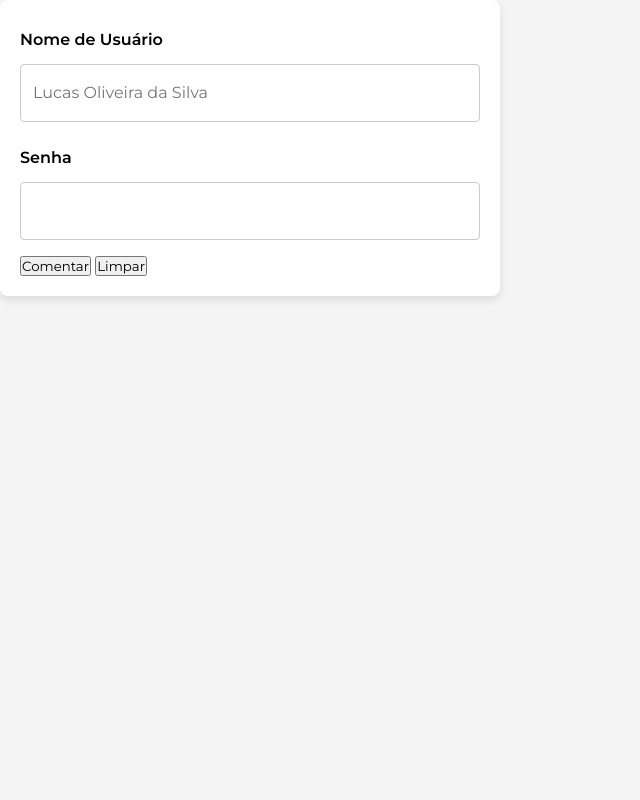
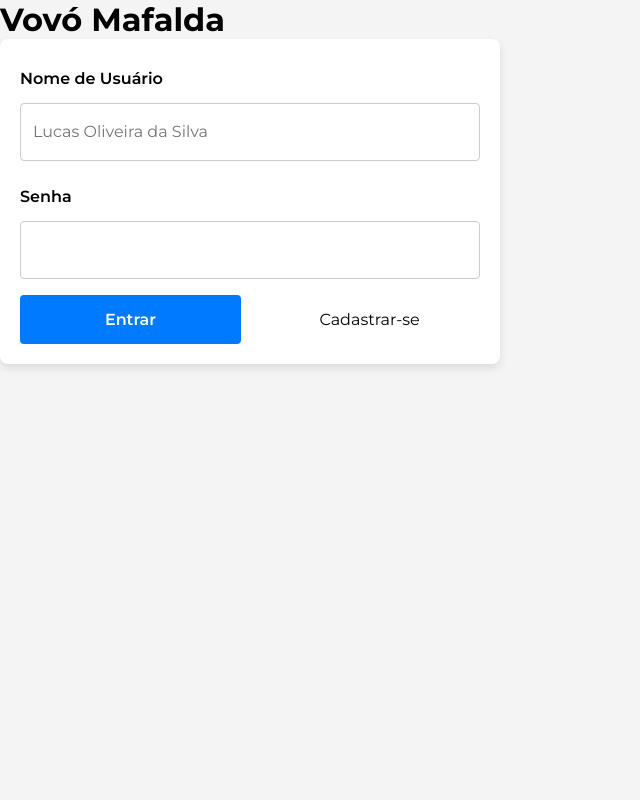
Before and after one commit to SamuelMoreiraFerreira/web-service-comentarios, a Flask app: page /login in a window 1280 px wide. Shown: the whole page, without its empty margins (0-640 px from the left). Run offline with Flask 3, Linux system fonts and the light colour scheme.

Commit message:
ADD Tabela de usuários em "db_config.json"
ADD Tabela de usuários na estrutura SQL

ADD Controlador de usuários, função "exists"

UPDATE CSS de todas as páginas

UPDATE Estrutura HTML da página de Login

```diff
--- a/app.py
+++ b/app.py
@@ -1,6 +1,6 @@
 from flask import Flask, render_template, request, redirect
 
-from model.commentController import Comment
+from model.comments_controller import Comment
 
 app = Flask(__name__)
 
--- a/db_config.json
+++ b/db_config.json
@@ -21,5 +21,20 @@
 
         }
 
+    },
+
+    "tb_users": {
+
+        "name": "tb_usuarios",
+
+        "fields": {
+
+            "id": "",
+            "name": "nome",
+            "login": "login",
+            "password": "senha"
+
+        }
+
     }
 }
--- a/static/styles/formulario.css
+++ b/static/styles/formulario.css
@@ -204,6 +204,7 @@ body
 {
     display: flex;
     align-items: center;
+    justify-content: space-between;
 
     margin-bottom: 15px;
 }
--- a/static/styles/login.css
+++ b/static/styles/login.css
@@ -8,7 +8,7 @@ body
 
 /* Formulário */
 
-.login__form-container
+.form-login
 {
     width: 100%;
     max-width: 500px;
@@ -24,7 +24,7 @@ body
 
 /* Labels */
 
-.form__label
+.form-login__label
 {
     display: block;
 
@@ -36,11 +36,9 @@ body
 
 /* Input de Texto */
 
-.form__input,
-.form__textarea
+.form-login__input
 {
     width: 100%;
-    max-height: 500px;
 
     margin-bottom: 16px;
 
@@ -55,10 +53,48 @@ body
     resize: vertical;
 }
 
-.form__input:focus,
-.form__textarea:focus
+.form-login__input:focus
 {
     border-color: var(--blue);
 
     outline: none;
 }
+
+.form-login__buttons
+{
+    width: 100%;
+
+    display: flex;
+    justify-content: space-between;
+}
+
+.form-login__button
+{
+    width: 48%;
+
+    padding: 15px 0;
+
+    border: none;
+    border-radius: 4px;
+
+    font-size: 1rem;
+
+    text-align: center;
+
+    cursor: pointer;
+
+    transition: filter 0.3s;
+}
+
+.form-login__btn--login
+{
+    background-color: var(--blue);
+
+    font-weight: 600;
+    color: #fff;
+}
+
+.form-login__btn--login:hover
+{
+    filter: brightness(0.9);
+}
--- a/static/styles/reset.css
+++ b/static/styles/reset.css
@@ -5,6 +5,8 @@
     margin: 0;
     padding: 0;
     box-sizing: border-box;
+    color: inherit;
+    text-decoration: none;
 
     /* Fonte Padrão */
 
--- a/templates/login.html
+++ b/templates/login.html
@@ -26,25 +26,31 @@
 
 <body>
 
+    <header>
+
+        <h1>Vovó Mafalda</h1>
+
+    </header>
+
     <main>
 
-        <form class="login__form-container">
+        <form class="form-login" action="" method="POST">
 
             <!-- Input Usuário -->
 
-            <label class="form__label" for="input-user">Nome de Usuário</label>
-            <input class="form__input" type="text" name="input-user" placeholder="Lucas Oliveira da Silva" maxlength="150" required>
+            <label class="form-login__label" for="input-user">Nome de Usuário</label>
+            <input class="form-login__input" type="text" name="input-user" placeholder="Lucas Oliveira da Silva" maxlength="150" required>
 
             <!-- Input Senha -->
 
-            <label class="form__label" for="input-password">Senha</label>
-            <input class="form__input" type="password" name="input-password" minlength="8" required>
+            <label class="form-login__label" for="input-password">Senha</label>
+            <input class="form-login__input" type="password" name="input-password" minlength="8" required>
 
-            <div class="form__buttons">
+            <div class="form-login__buttons">
 
-                <button class="form__button form__button--submit" type="submit">Comentar</button>
+                <button class="form-login__button form-login__btn--login" type="submit">Entrar</button>
 
-                <button class="form__button form__button--reset" type="reset">Limpar</button>
+                <a class="form-login__button" href="/">Cadastrar-se</a>
 
             </div>
 
```
Also changed, not shown: migration/dbFeedbacks.sql (+11 -1 lines), model/users_controller.py (added, +38 -0 lines), model/comments_controller.py (renamed from model/commentController.py).
